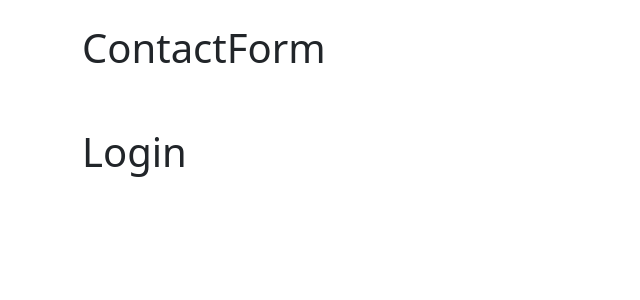
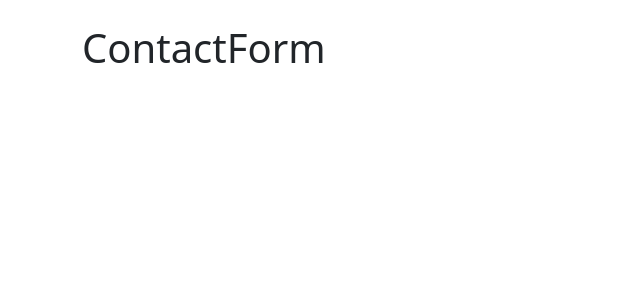
Before and after one commit to vinothsmart/react-tm-contact-form, a React (Create React App) app: page / in a window 1280 px wide. Shown: the top 300 px of the page, without its empty margins (0-640 px from the left). Built offline with nearby package versions, Linux system fonts and the light colour scheme.

Commit message:
switching pages with router

```diff
--- a/src/App.js
+++ b/src/App.js
@@ -1,11 +1,18 @@
 import "./App.css";
 import { ContactForm, Login } from "./components";
+import { BrowserRouter as Router, Switch, Route, Link } from "react-router-dom";
 
 function App() {
   return (
     <>
-      <ContactForm />
-      <Login />
+      <Router>
+        {/* <ContactForm />
+        <Login /> */}
+        <Switch>
+          <Route exact path="/" component={ContactForm} />
+          <Route exact path="/login" component={Login} />
+        </Switch>
+      </Router>
     </>
   );
 }
```
